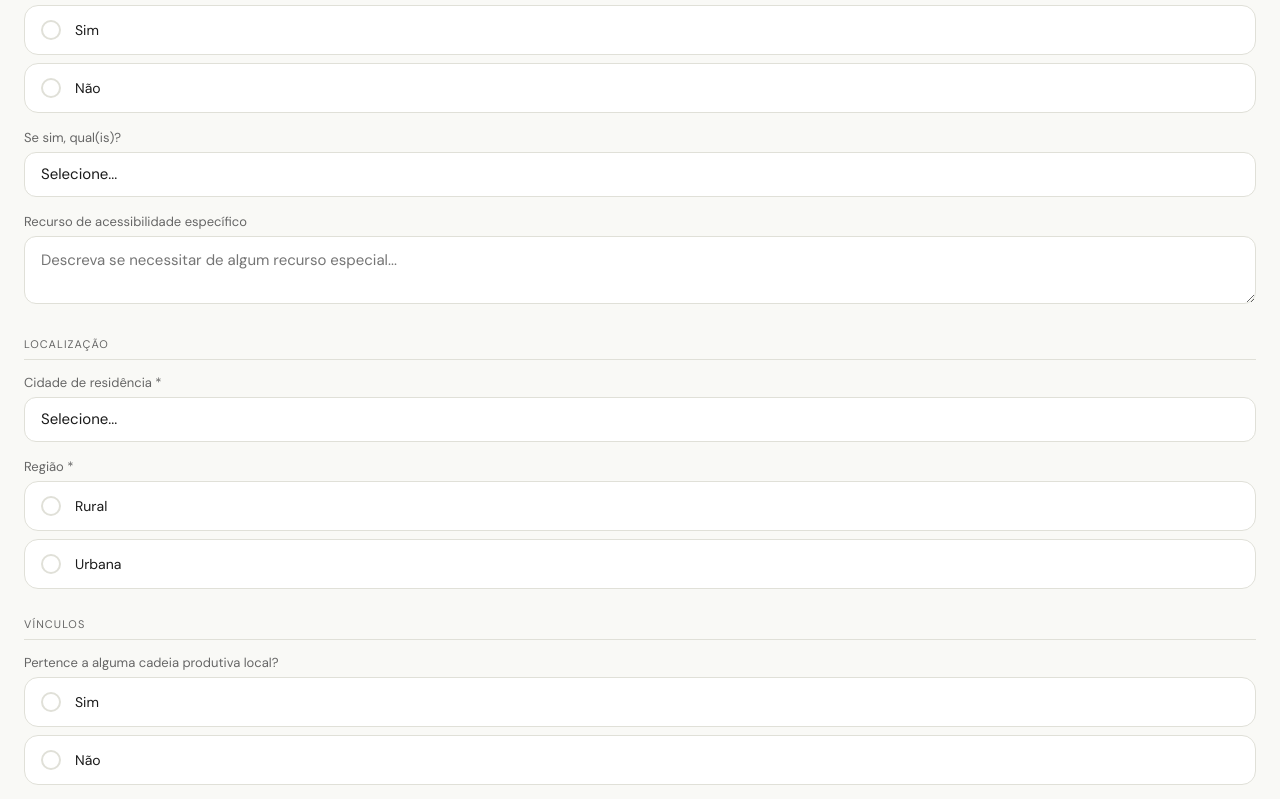
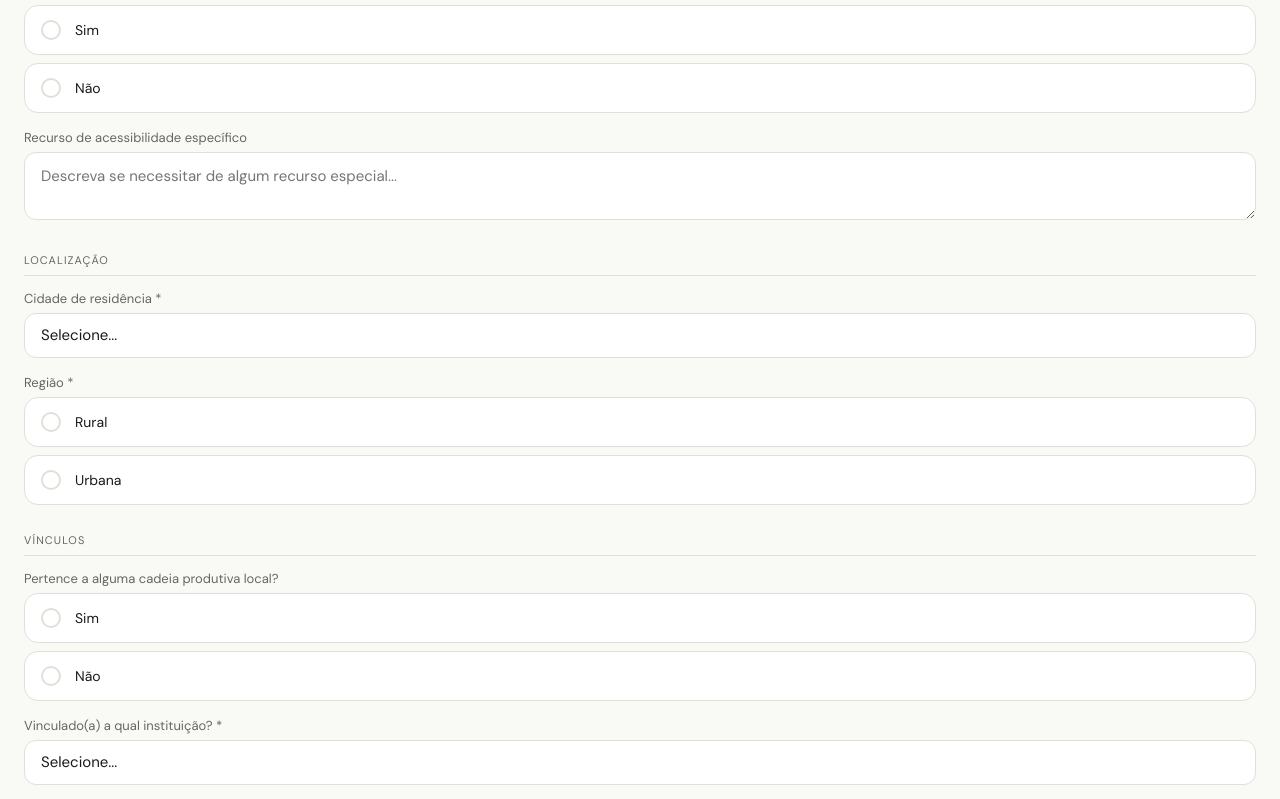
Before and after one commit to thomasmfx/ods-fatec-mc, a React app in the folder frontend/: page /Cadastro in a window 1280 px wide. Shown: the part 981-1780 px from the top of the page. Built offline with nearby package versions, Linux system fonts and the light colour scheme; the HTML template or start-up script is replaced by a standard one.

Commit message:
feat: adiciona exibição condicional de campos no formulário de cadastro

```diff
--- a/frontend/src/pages/Cadastro/index.jsx
+++ b/frontend/src/pages/Cadastro/index.jsx
@@ -112,6 +112,8 @@ export default function Cadastro() {
                             <span>Não</span>
                         </div>
                     </div>
+
+                    {select['def'] === 'sim' && (
                         <div className="field">
                             <label className="field-label">Se sim, qual(is)?</label>
                             <select>
@@ -125,6 +127,8 @@ export default function Cadastro() {
                                 <option>Deficiência intelectual/mental</option>
                             </select>
                         </div>
+                    )}
+
                     <div className="field">
                         <label className="field-label">Recurso de acessibilidade específico</label>
                         <textarea placeholder="Descreva se necessitar de algum recurso especial..."></textarea>
@@ -180,6 +184,8 @@ export default function Cadastro() {
                             <span>Não</span>
                         </div>
                     </div>
+
+                    {select['cadeia'] === 'sim' && (
                         <div className="field">
                             <label className="field-label">Se sim, qual cadeia?</label>
                             <div className={`option-card ${select['tipo-cadeia_cultivo'] ? 'sel' : ''}`} onClick={() => toggleOpt('cultivo', 'check', 'tipo-cadeia')}>
@@ -195,6 +201,8 @@ export default function Cadastro() {
                                 <span>Agroindústria</span>
                             </div>
                         </div>
+                    )}
+
                     <div className="field">
                         <label className="field-label">Vinculado(a) a qual instituição? *</label>
                         <select>
```
Lines whose indentation alone changed are shown as unchanged.
